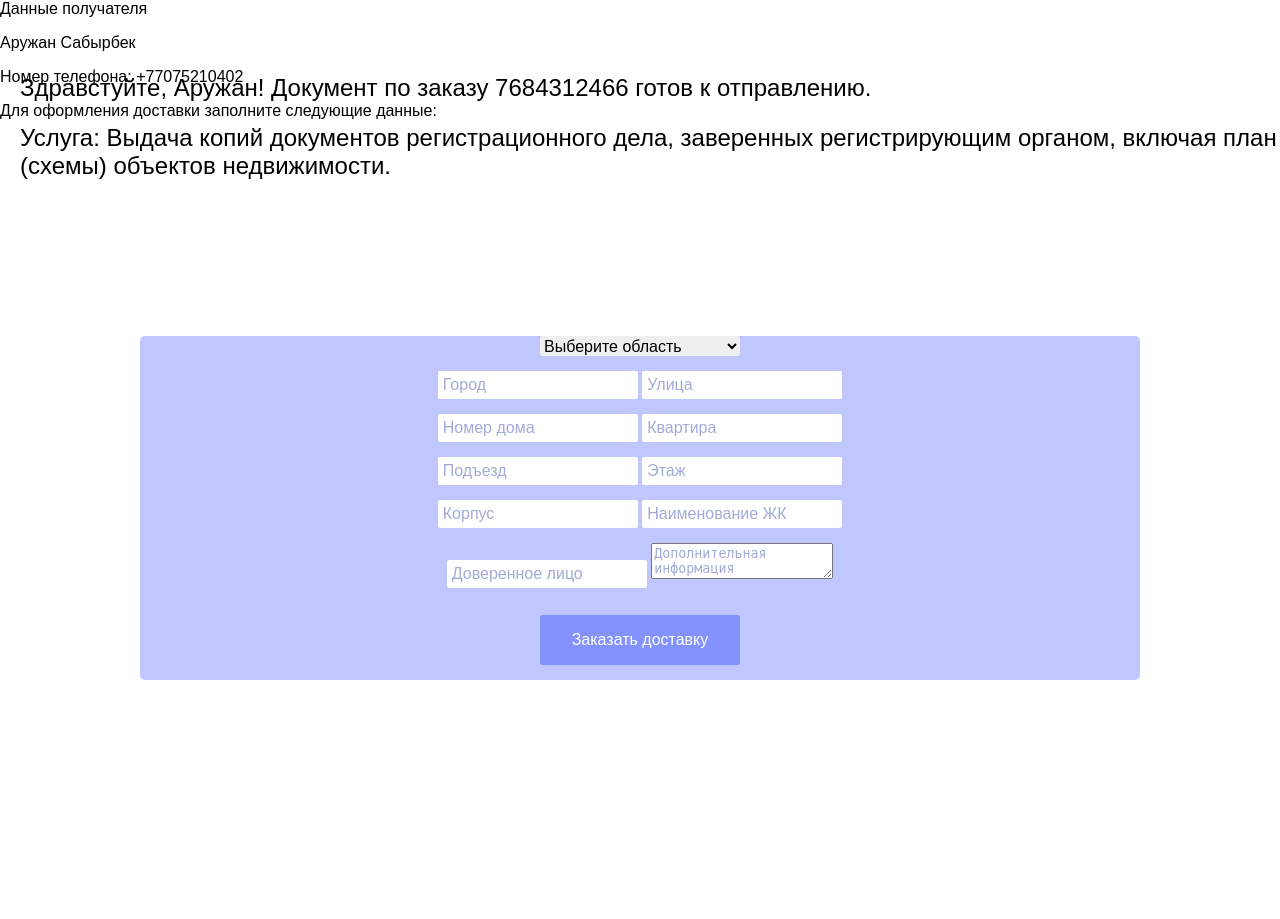
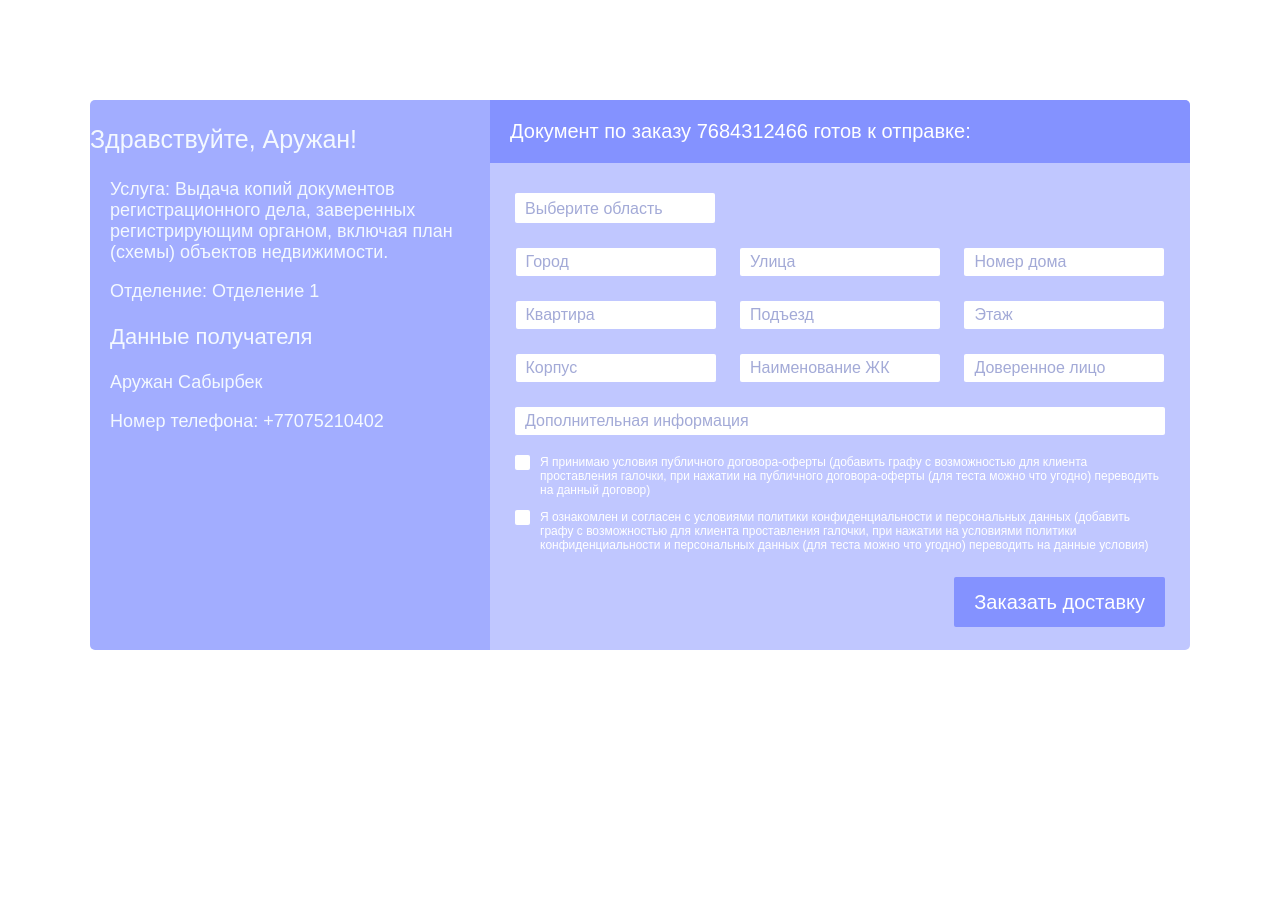
Before and after one commit to IwannabeSplendid/HackNU23, a Django app: page /order/7684312466 in a window 1280 px wide. Shown: the part 50-969 px from the top of the page. After the commit the page ends 700 px from the top, so only its background shows below. Run offline with Django 4.2, Linux system fonts and the light colour scheme; data comes from the database, SQL or seed files in the repository.

Commit message:
autofill

```diff
--- a/templates/client.html
+++ b/templates/client.html
@@ -4,7 +4,7 @@
 <html>
 <head>
     <link rel="stylesheet" href="{% static 'client_style.css' %}">
-<title>Track</title>
+<title>Order</title>
 </head>
 <body>
     <div class = "header">
@@ -13,17 +13,21 @@
         <input type = "button" value = "Отследить" class = "header_track">
         <a href = "/login"></a><input type = "button" value = "Войти" class = "header_login"></a>
     </div>
-    <p class = "main">Здравстуйте, {{ client_first_name }}! Документ по заказу {{ order_id }} готов к отправлению.</p>
+    <div class = "main_block">
+    <div class = "all_text">
+        <p class = "main">Здравствуйте, {{ client_first_name }}!</p>
+        <div class = "text_except_title">
             <p class = "service">Услуга: {{ order_description }}.</p>
             <p class = "sector">Отделение: {{ order_department }}</p>
             <p class = "main_2">Данные получателя</p>
             <p class = "initials">{{ client_first_name }} {{ client_last_name }} </p>
             <p class = "phone">Номер телефона: {{ client_phone_number }}</p>
-    <p  class = "main_3">Для оформления доставки заполните следующие данные:</p>
+        </div>
+    </div>
     <form method = "post">
         <div class = "track_form">
             {% csrf_token %}
-            <div>
+            <p class = "main_sub">Документ по заказу {{ order_id }} готов к отправке:</p>
                 <select id="region" name="region" class = "region">
                     <option value="" selected disabled hidden>Выберите область</option>
                     <option value="Область Абай">Область Абай</option>
@@ -43,17 +47,21 @@
                     <option value="Павлодарская область">Павлодарская область</option>
                     <option value="Северо-Казахстанская область">Северо-Казахстанская область</option>
                     <option value="Туркестанская область">Туркестанская область</option>
-                </select><br>
-                <input type = "text" id = "city" name = "city" placeholder = "Город">
-                <input type = "text" class = "street" id = "street" name = "street" placeholder = "Улица"><br>
-                <input type = "text" id = "house" name = "house" placeholder = "Номер дома">
-                <input type = "text" class = "apartment" id = "apartment" name = "apartment" placeholder = "Квартира"><br>
+                </select>
+                <div class = "all_inputs">
+                    <div class = "inputs_short">
+                        <input type = "text" id = "city" name = "city" placeholder = "Город"><span></span>
+                        <input type = "text" class = "street" id = "street" name = "street" placeholder = "Улица"><span></span>
+                        <input type = "text" id = "house" name = "house" placeholder = "Номер дома"><span></span><br>
+                        <input type = "text" class = "apartment" id = "apartment" name = "apartment" placeholder = "Квартира"><span></span>
                         <input type = "text" id = "order_number" name = "order_number" placeholder = "Подъезд">
                         <input type = "text" class = "floor" id = "floor" name = "floor" placeholder = "Этаж"><br>
                         <input type = "text" id = "corpus" name = "corpus" placeholder = "Корпус">
-                <input type = "text" id = "zk_name" name = "zk_name" placeholder = "Наименование ЖК"><br>
-                <input type = "text" id = "trustee" name = "trustee" placeholder = "Доверенное лицо">
-                <textarea name="extra" form="usrform" placeholder = "Дополнительная информация"></textarea>
+                        <input type = "text" id = "zk_name" name = "zk_name" placeholder = "Наименование ЖК">
+                        <input type = "text" id = "trustee" name = "trustee" placeholder = "Доверенное лицо"><br>
+                    </div>
+                    <input class = "extra" type = "text" id = "extra" name = "extra" placeholder = "Дополнительная информация"><br>
+                </div>
                 <div class = "checkbox_container">
                     <label class="c_1">Я принимаю условия публичного договора-оферты (добавить графу с возможностью для клиента проставления галочки, при нажатии на публичного договора-оферты (для теста можно что угодно) переводить на данный договор)
                         <input type = "checkbox" class = "password_toggle">
@@ -64,8 +72,8 @@
                         <span class="checkmark"></span>
                     </label>
                 </div>
+            <input type = "submit" value = "Заказать доставку" class = "track_form_button">
         </div>
-            <input type = "submit" value = "Заказать доставку" class = "track_form_button">
     </form>
     </div>
 </body>
--- a/templates/payment.html
+++ b/templates/payment.html
@@ -4,7 +4,7 @@
 <html>
 <head>
     <link rel="stylesheet" href="{% static 'payment_style.css' %}">
-<title>Track</title>
+<title>Payment</title>
 </head>
 <body>
     <div class = "header">
@@ -29,6 +29,7 @@
                 <th>{{ company.business }}</th>
             </tr>
             {% endfor %}
+        </table>
         <form method = "post">
             {% csrf_token %}
             <div>
--- a/website/static/client_style.css
+++ b/website/static/client_style.css
@@ -65,14 +65,14 @@ body {
 }
 
 .track_form {
-    position: relative;
-    top: 200px;
-    width: 1000px;
-    border-radius: 5px;
+    position: absolute;
+    top: 0;
+    right: 0;
+    width: 700px;
+    height: 550px;
+    border-radius: 0 5px 5px 0;
     background-color: #c0c7ff;
-    margin: 0 auto;
     color: #f4f9ff;
-    text-align: center;
 }
 
 .track_form p {
@@ -80,14 +80,18 @@ body {
     position: relative;
     top: 0;
     left: 0;
-    text-align: left;
     font-size: 16px;
     color: #ffffff;
 }
 
-.track_form input {
+.all_inputs {
+    text-align: center;
+}
+
+.inputs_short input {
     font-size: 16px;
-    padding: 5px;
+    margin: 10px;
+    padding: 5px 10px;
     width: 200px;
     margin-bottom: 15px;
     box-sizing: border-box;
@@ -104,8 +108,11 @@ body {
 }
 
 .track_form_button {
+    position: absolute;
+    right: 25px !important;
     transition: 0.2s;
-    margin-top: 0;
+    margin-top: 115px;
+    font-size: 20px;
     height: 50px;
     border: none;
     color: #ffffff;
@@ -125,10 +132,7 @@ body {
 
 .checkbox_container {
     color: #fff;
-    text-align: center;
     display: block;
-    padding-top: 0;
-    padding-left: 40px;
     margin-bottom: 12px;
     cursor: pointer;
     font-size: 14px;
@@ -140,14 +144,18 @@ body {
 
   .c_1 {
     position: absolute;
-    top: 500px;
+    padding: 0 25px 0 50px;
+    top: 355px;
     left: 0;
+    font-size: 12px;
   }
 
   .c_2 {
     position: absolute;
-    top: 550px;
+    padding: 0 25px 0 50px;
+    top: 410px;
     left: 0;
+    font-size: 12px;
   }
 
   /* Hide the browser's default checkbox */
@@ -163,7 +171,7 @@ body {
   .checkmark {
     position: absolute;
     top: 0;
-    left: 20px;
+    left: 25px;
     height: 15px;
     width: 15px;
     background-color: #fff;
@@ -205,28 +213,86 @@ body {
     transform: rotate(45deg);
   }
 
+.all_text {
+    background-color: #a2adff;
+    color: #f4f9ff;
+    padding: 0;
+    margin: 0;
+    position: absolute;
+    border-radius: 5px 0 0 5px;
+    width: 405px;
+    left: 0;
+    height: 550px;
+}
+
+.text_except_title {
+    margin: 0 0 0 20px;
+}
+
 .main {
-    position: absolute;
-    top: 100px;
-    left: 20px;
-    color: black;
-    font-size: 24px;
+    font-size: 25px;
+}
+
+.main_sub {
+    padding: 20px;
+    font-size: 20px !important;
+    background-color: #8492ff;
+    border-radius: 0 5px 0 0;
 }
 
 .service {
-    position: absolute;
-    top: 150px;
-    left: 20px;
-    color: black;
-    font-size: 24px;
+    font-size: 18px;
+}
+
+.sector {
+    font-size: 18px;
+}
+
+.main_2 {
+    font-size: 22px;
+}
+
+.initials {
+    font-size: 18px;
+}
+
+.phone {
+    font-size: 18px;
+}
+
+.main_3 {
+    font-size: 22px;
 }
 
 .region {
+    appearance: none;
+    padding: 5px 10px;
     font-size: 16px;
     width: 200px;
+    margin: 30px 0 15px 25px;
+    box-sizing: border-box;
+    border: 0px;
+    height: 30px;
+    border-radius: 2px;
+    background: #fff;
+    color: #a3aad7
+}
+
+.extra {
+    font-size: 16px;
+    margin: 10px;
+    padding: 5px 10px;
+    width: 650px;
     margin-bottom: 15px;
     box-sizing: border-box;
     border: 0px;
-    height: 20px;
     border-radius: 2px;
 }
+
+.main_block {
+    position: relative;
+    top: 150px;
+    margin: 0 auto;
+    width: 1100px;
+    height: 550px;
+}
```
Lines whose indentation alone changed are shown as unchanged.
